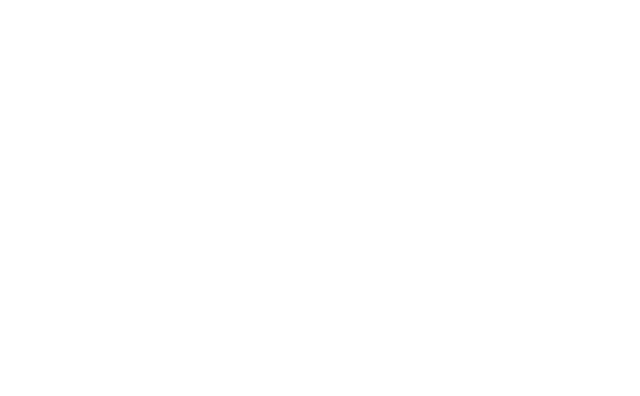
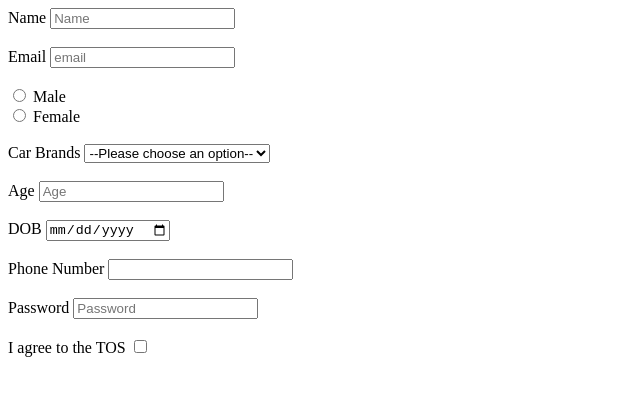
Before and after one commit to acciojob/signup-form-car-Abhiteja1, a website: page main.html in a window 1280 px wide. Shown: the whole page, without its empty margins (0-640 px from the left). Drawn offline with Linux system fonts and the light colour scheme.

Commit message:
created a submission

```diff
--- a/main.html
+++ b/main.html
@@ -10,6 +10,45 @@
 	<!-- the entire body must be written by student -->
     <script type="text/javascript" src="./script.js">
 </script>
+	<form method="post">
+		<label for="name">Name</label>
+		<input type="text" id="name" placeholder="Name" required>
+		<br><br>
+		<label for="email">Email</label>
+		<input type="email" id="email" placeholder="email" required>
+		<br>
+		<br>
+		<div>
+			<input type="radio" id="gender_m" name="gender" required>
+			<label for="gender_m">Male</label><br>
+			<input type="radio" id="gender_f" name="gender" required>
+			<label for="gender_f">Female</label>
+
+		</div>
+		<br>
+		<label for="cars">Car Brands</label>
+		<select name="cars" id="cars" required >
+			<option placeholder="--Please choose an option--">--Please choose an option--</option>
+		  <option value="volvo">Volvo</option>
+		  <option value="saab">Maruti</option>
+		  <option value="mercedes">Mercedes</option>
+		  <option value="audi">Audi</option>
+		</select>
+		<br>
+		<br>
+		<label for="age">Age</label>
+		<input type="number" id="age" placeholder="Age" required><br><br>
+		<label for="dob">DOB</label>
+		<input type="date" id="dob" required><br><br>
+		<label for="tel">Phone Number</label>
+		<input type="tel" id="tel"><br><br>
+		<label for="password">Password</label>
+		<input type="password" id="password" placeholder="Password" required><br><br>
+		<label for="tos">I agree to the TOS</label>
+		<input type="checkbox" id="tos" required>
+
+
+	</form>
 
 </body>
 
```
